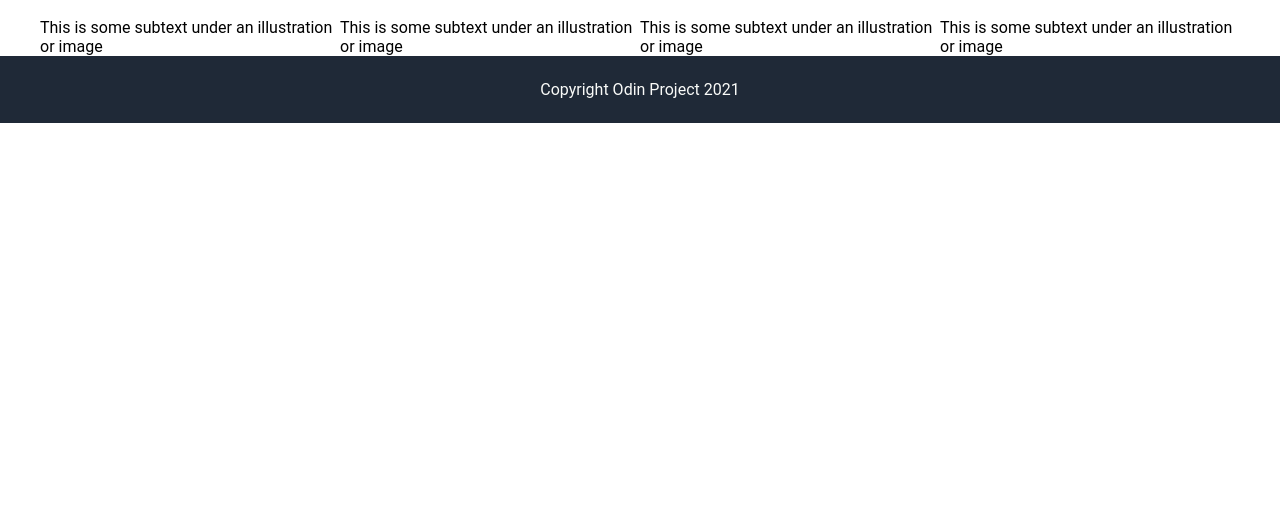
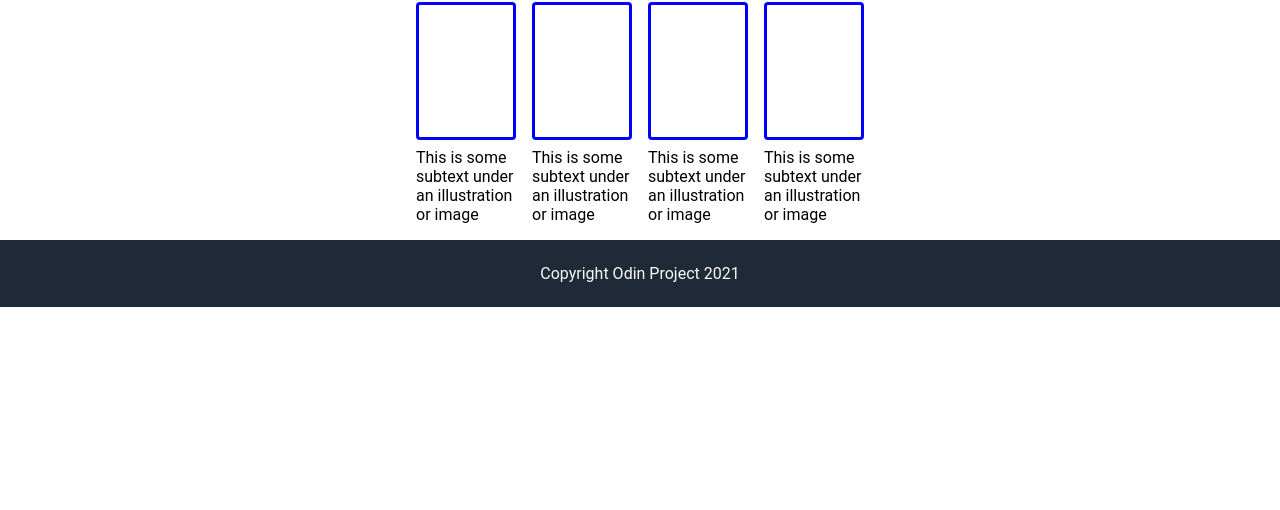
Before and after one commit to IlhamF4/landing-page, a plain HTML site: page index.html in a window 1280 px wide. Shown: the part 290-800 px from the top of the page. Drawn offline with Linux system fonts and the light colour scheme.

Commit message:
Fixing layout margin and position

```diff
--- a/index.css
+++ b/index.css
@@ -13,7 +13,8 @@ body {
 
 .header, ul, .hero-container,
 .content-container, .footer,
-.information-container, .card-container{
+.information-container, .card-container,
+.card{
   display: flex;
 }
 
@@ -80,27 +81,36 @@ button {
 .information-container {
   flex-direction: column;
   align-items: center;
-  align-content: center;
+  width: 800px;
 }
 
 .title {
   font-size: 36px;
   font-weight: 900;
+  margin: 8px;
 }
 
 .card-container{
   flex-wrap: wrap;
+  gap: 16px;
+  justify-content: center;
+  margin-bottom: 16px;
 }
 
 .card {
-  width: 300px;
+  width: 100px;
+  flex-wrap: wrap;
+  justify-content: center;
+  box-sizing: border-box;
 }
 
 .card .image {
-  border: blue;
+  border: solid blue;
   border-radius: 4px;
-  width: 300px;
+  width: 100px;
+  height: 100px;
   padding: 16px;
+  margin-bottom: 8px;
 }
 
 .footer {
```
